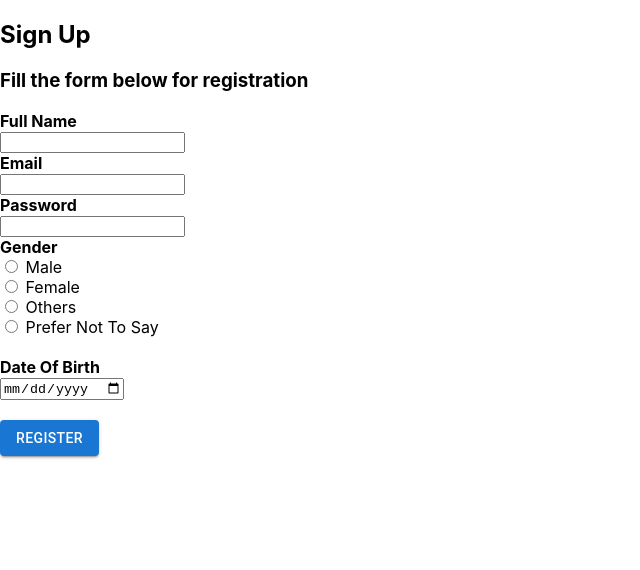
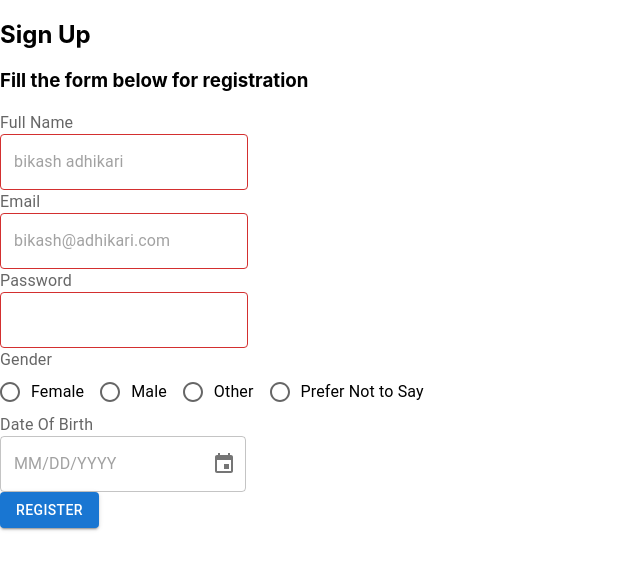
Before and after one commit to iambikash378/iLearn-frontend, a React (Create React App) app: page /signup in a window 1280 px wide. Shown: the top 570 px of the page, without its empty margins (0-640 px from the left). Built offline with nearby package versions, Linux system fonts and the light colour scheme.

Commit message:
modularized sign up /used MUI

```diff
--- a/package.json
+++ b/package.json
@@ -7,11 +7,13 @@
     "@emotion/styled": "^11.14.0",
     "@fontsource/roboto": "^5.2.6",
     "@mui/material": "^7.1.1",
+    "@mui/x-date-pickers": "^8.5.2",
     "@testing-library/dom": "^10.4.0",
     "@testing-library/jest-dom": "^6.6.3",
     "@testing-library/react": "^16.3.0",
     "@testing-library/user-event": "^13.5.0",
     "axios": "^1.9.0",
+    "dayjs": "^1.11.13",
     "react": "^19.1.0",
     "react-dom": "^19.1.0",
     "react-router-dom": "^7.6.1",
--- /dev/null
+++ b/src/components/forms/signup/dob.jsx
@@ -0,0 +1,31 @@
+import React from 'react';
+
+import FormControl from "@mui/material/FormControl";
+import FormLabel from "@mui/material/FormLabel";
+import {DatePicker} from "@mui/x-date-pickers/DatePicker";
+import { AdapterDayjs } from '@mui/x-date-pickers/AdapterDayjs';
+import { LocalizationProvider } from '@mui/x-date-pickers/LocalizationProvider';
+import dayjs from 'dayjs';
+
+
+export default function DoB({value, setterFunction}){
+
+    const dobError = () =>{
+
+    }
+
+    const dobErrorMessage = "";
+
+    return(
+        <FormControl>
+        <LocalizationProvider dateAdapter = {AdapterDayjs}>
+        <FormLabel htmlFor = "dob"> Date Of Birth</FormLabel>
+        <DatePicker
+            label = ""
+            value = {value}
+            onChange = {(value) => setterFunction(value)}/>
+        </LocalizationProvider>
+    </FormControl>
+    )
+
+}
--- /dev/null
+++ b/src/components/forms/signup/email.jsx
@@ -0,0 +1,31 @@
+import FormControl from "@mui/material/FormControl";
+import FormLabel from "@mui/material/FormLabel";
+import TextField from "@mui/material/TextField";
+
+import React, {useState} from 'react';
+
+export default function Email({value, setterFunction}){
+
+    const emailError = () =>{
+
+    }
+
+    const emailErrorMessage = "";
+
+    return(
+        <FormControl>
+        <FormLabel htmlFor = "email"> Email</FormLabel>
+            <TextField
+                name="email"
+                required
+                id = "email"
+                placeholder = "bikash@adhikari.com"
+                type = "email"
+                error = {emailError}
+                value = {value}
+                onChange ={(event)=>setterFunction(event.target.value)}
+                helperText = {emailErrorMessage}/>
+    </FormControl>
+    )
+
+}
--- /dev/null
+++ b/src/components/forms/signup/fullName.jsx
@@ -0,0 +1,30 @@
+import FormControl from "@mui/material/FormControl";
+import FormLabel from "@mui/material/FormLabel";
+import TextField from "@mui/material/TextField";
+
+import React from 'react';
+
+export default function FullName({value, setterFunction}){
+
+    const fullNameError = () =>{
+
+    }
+
+    const nameErrorMessage = "";
+
+    return(
+        <FormControl>
+        <FormLabel htmlFor = "fullname"> Full Name</FormLabel>
+            <TextField
+                name="fullname"
+                required
+                id = "fullname"
+                value = {value}
+                placeholder = "bikash adhikari"
+                error = {fullNameError}
+                onChange = {(e)=> setterFunction(e.target.value)}
+                helperText = {nameErrorMessage}/>
+    </FormControl>
+    )
+
+}
--- /dev/null
+++ b/src/components/forms/signup/gender.jsx
@@ -0,0 +1,30 @@
+import React , {useState} from 'react';
+import Radio from '@mui/material/Radio';
+import RadioGroup from '@mui/material/RadioGroup';
+import FormControlLabel from '@mui/material/FormControlLabel';
+import FormControl from '@mui/material/FormControl';
+import FormLabel from '@mui/material/FormLabel';
+
+export default function GenderRadio({value, setterFunction}){
+
+    return(
+        <FormControl>
+
+            <FormLabel id = "gender_radio"> Gender </FormLabel>
+            <RadioGroup
+                aria-labelledby ="gender_radio"
+                defaultValue = "female"
+                name = "gender_radio_buttons_group"
+                value = {value}
+                onChange = {(event) =>{setterFunction(event.target.value)}}
+                row>
+
+                <FormControlLabel value = "female" control = {<Radio/>} label ="Female"/>
+                <FormControlLabel value = "male" control = {<Radio/>} label ="Male"/>
+                <FormControlLabel value = "other" control = {<Radio/>} label ="Other"/>
+                <FormControlLabel value = "prefernottosay" control = {<Radio/>} label ="Prefer Not to Say"/>
+
+            </RadioGroup>
+        </FormControl>
+    )
+}
--- /dev/null
+++ b/src/components/forms/signup/password.jsx
@@ -0,0 +1,29 @@
+import FormControl from "@mui/material/FormControl";
+import FormLabel from "@mui/material/FormLabel";
+import TextField from "@mui/material/TextField";
+
+export default function NewPassword({value, setterFunction}){
+
+    const passwordError = () =>{
+
+    }
+
+    const passwordErrorMessage = "";
+
+    return(
+        <FormControl>
+        <FormLabel htmlFor = "password"> Password</FormLabel>
+            <TextField
+                name="password"
+                type= "password"
+                required
+                id = "newpassword"
+                placeholder = ""
+                error = {passwordError}
+                value = {value}
+                onChange = {(e) => setterFunction(e.target.value)}
+                helperText = {passwordErrorMessage}/>
+    </FormControl>
+    )
+
+}
--- a/src/components/logout.jsx
+++ b/src/components/logout.jsx
@@ -5,6 +5,7 @@ function LogOut({setHasLoggedIn, setNameOfUser}) {
     function handleLogout(){
         setHasLoggedIn(false);
         setNameOfUser('');
+        localStorage.removeItem("token");
     }
 
     return(
--- a/src/pages/signuppage.jsx
+++ b/src/pages/signuppage.jsx
@@ -1,10 +1,17 @@
 import React, {useState} from 'react';
 import axios from 'axios';
 import Button from '@mui/material/Button';
+import Radio from '@mui/material/Radio';
+import RadioGroup from '@mui/material/RadioGroup';
+import FormControl from '@mui/material/FormControl'
+import GenderRadio from '../components/forms/signup/gender';
+import FullName from '../components/forms/signup/fullName';
+import Email from '../components/forms/signup/email';
+import NewPassword from '../components/forms/signup/password';
+import DoB from '../components/forms/signup/dob';
 
 
-
-function SignUpPage() {
+function SignUpPage(props) {
 
     const [name, setName] = useState('');
     const [email, setEmail] = useState('');
@@ -14,7 +21,7 @@ function SignUpPage() {
 
     const handleSignup = (e) => {
         e.preventDefault();
-        axios.post("http://localhost:8000/user/add",
+        axios.post("http://localhost:3000/user/add",
             {name, email, password, gender, dob}
         ).then(result => {console.log(result)})
         .catch(err => console.log(err) )
@@ -25,79 +32,11 @@ function SignUpPage() {
             <h2> Sign Up </h2>
             <h3>Fill the form below for registration</h3>
             <form onSubmit = {handleSignup}>
-
-                <label for = 'fullname'> <strong> Full Name </strong></label><br/>
-                <input type = "text"
-                id = "fullname"
-                name = "fullname"
-                value = {name}
-                onChange = {(e) => setName(e.target.value)}/> <br/>
-
-                <label for = 'email'><strong>Email </strong> </label> <br/>
-                <input type = "email"
-                id = "email"
-                name = "email"
-                value = {email}
-                onChange = {(e) => setEmail(e.target.value) }/> <br/>
-
-                <label for = 'password'><strong>Password </strong> </label> <br/>
-                <input type = "password"
-                id = "password"
-                name = "password"
-                value = {password}
-                onChange = {(e) => setPassword(e.target.value) }/> <br/>
-
-                <label><strong>Gender </strong> </label> <br/>
-
-                <input type = "radio"
-                id = "male"
-                value = "male"
-                name ="gender"
-                checked = {gender === "male"}
-                onChange = {(e) => {
-                    console.log(e.target.value);
-                    setGender(e.target.value);
-                }
-                }/>
-                <label for = 'male'> Male </label> <br/>
-
-                <input type = "radio"
-                id = "female"
-                value = "female"
-                checked = {gender === "female"}
-                name ="gender"
-                onChange = {(e) => {
-                    setGender(e.target.value);
-                }}/>
-                <label for = 'female'> Female </label> <br/>
-
-                <input type = "radio"
-                id = "others"
-                value = "others"
-                checked = {gender === "others"}
-                name ="gender"
-                onChange = {(e) => {
-                    setGender(e.target.value);
-                }}/>
-                <label for = 'others'> Others </label> <br/>
-
-                <input type = "radio"
-                id = "notsaying"
-                value = "notsaying"
-                name ="gender"
-                checked = {gender === "notsaying"}
-                onChange = {(e) => {
-                    setGender(e.target.value);
-                }}/>
-                <label for = 'notsaying'> Prefer Not To Say </label><br/>
-                <br/>
-
-                <label for = "birth"> <strong>Date Of Birth</strong> </label> <br/>
-                <input type = "date"
-                id = "birth"
-                onChange = {(e) => setDob(e.target.value) }/> <br/>
-                <br/>
-
+                <FullName value = {name} setterFunction={setName}/> <br/>
+                <Email value = {email} setterFunction={setEmail}/> <br/>
+                <NewPassword value = {password} setterFunction={setPassword}/> <br/>
+                <GenderRadio value = {gender} setterFunction = {setGender}/> <br/>
+                <DoB value = {dob} setterFunction={setDob}/><br/>
                 <Button variant = "contained" type = "submit">Register</Button>
             </form>
         </div>
```
Also changed, not shown: src/services/api.js (added, +7 -0 lines), src/components/alternatelandingpage.jsx (added), src/hooks/auth/auth.jsx (added), src/hooks/protectRoutes/protect.jsx (added), 1 other file (tests, documents, lock files or other folders).
